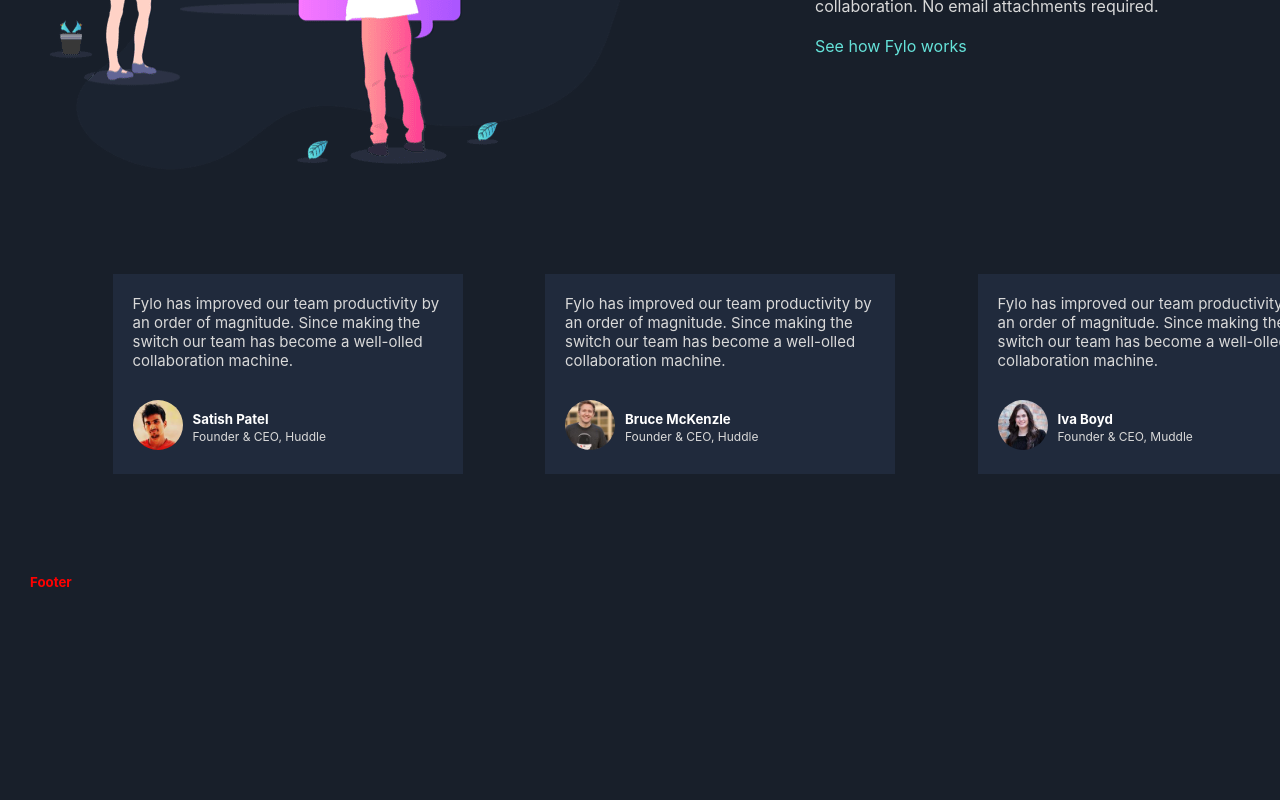
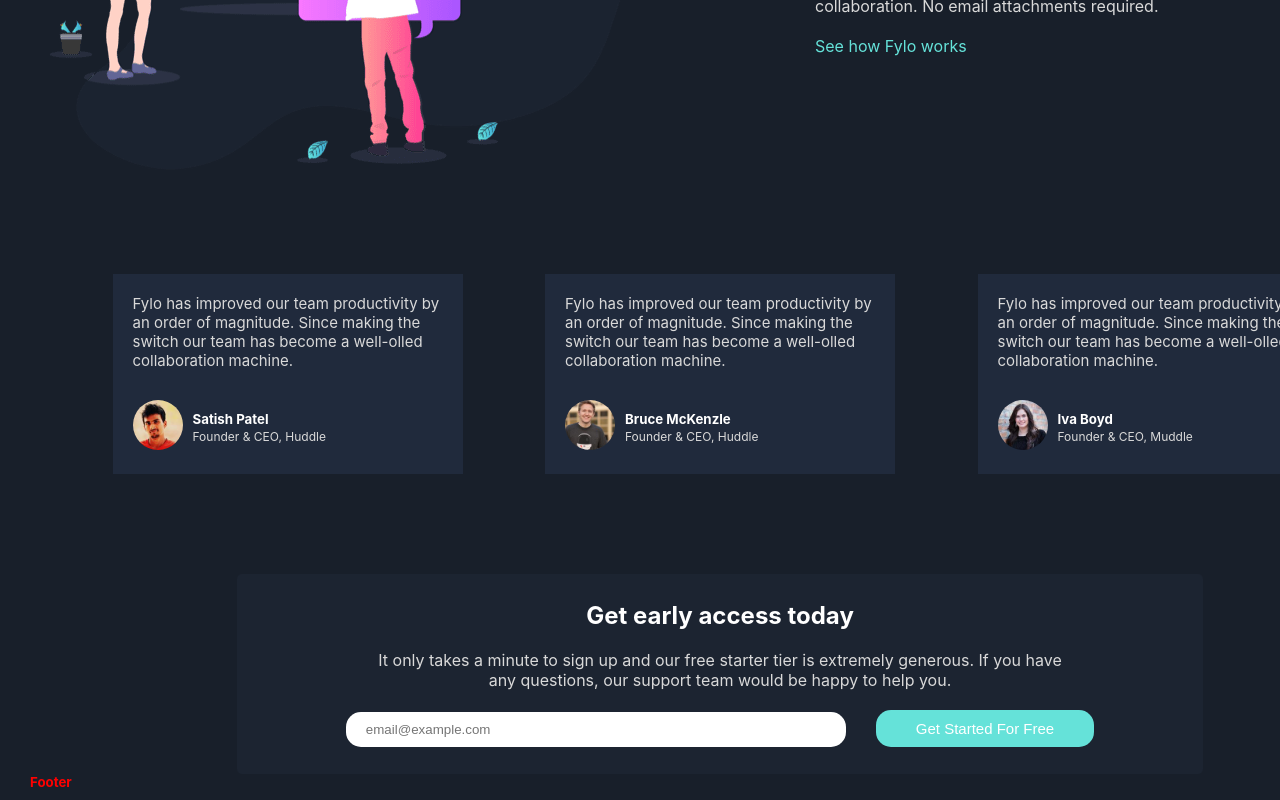
Before and after one commit to Shad-Islam/Fylo-dark-theme-landing-page, a React (Create React App) app: page / in a window 1280 px wide. Shown: the part 2048-2848 px from the top of the page. Before the commit the page ends 2648 px from the top, so only its background shows below. Built offline with nearby package versions, Linux system fonts and the light colour scheme; the HTML template or start-up script is replaced by a standard one.

Commit message:
Copmplete email section

```diff
--- a/src/App.js
+++ b/src/App.js
@@ -1,5 +1,6 @@
 import Banner from "./components/Banner";
 import Description from "./components/Description";
+import Email from "./components/Email";
 import Feature from "./components/Feature";
 import Footer from "./components/Footer";
 import Navbar from "./components/Navbar";
@@ -16,6 +17,7 @@
         <Feature />
         <Description />
         <Testimonial />
+        <Email />
         <Footer />
       </Container>
     </>
--- a/src/components/Email.jsx
+++ b/src/components/Email.jsx
@@ -1,9 +1,28 @@
-import React from 'react'
+import React from "react";
+import {
+  EmailText,
+  EmailInput,
+  EmailHeading,
+  EmailContainer,
+  EmailInputButton,
+  EmailInputSectioon,
+} from "./styles/email.styled";
 
 function Email() {
   return (
-    <div>Email</div>
-  )
+    <EmailContainer>
+      <EmailHeading>Get early access today</EmailHeading>
+      <EmailText>
+        It only takes a minute to sign up and our free starter tier is extremely
+        generous. If you have any questions, our support team would be happy to
+        help you.
+      </EmailText>
+      <EmailInputSectioon>
+        <EmailInput placeholder="email@example.com"></EmailInput>
+        <EmailInputButton>Get Started For Free</EmailInputButton>
+      </EmailInputSectioon>
+    </EmailContainer>
+  );
 }
 
-export default Email
+export default Email;
--- a/src/components/styles/email.styled.js
+++ b/src/components/styles/email.styled.js
@@ -1 +1,52 @@
 import styled from "styled-components";
+
+const EmailContainer = styled.div`
+  gap: 20px;
+  width: 70%;
+  height: 200px;
+  margin: 0 auto;
+  border-radius: 5px;
+  display: flex;
+  flex-direction: column;
+  justify-content: center;
+  align-items: center;
+  text-align: center;
+  background-color: hsl(217, 28%, 15%);
+`;
+
+const EmailHeading = styled.h2`
+  color: hsl(0, 0%, 100%);
+`;
+const EmailText = styled.p`
+  color: hsl(0, 0%, 85%);
+  padding: 0 130px;
+`;
+const EmailInputSectioon = styled.div``;
+
+const EmailInput = styled.input`
+  border: 0px;
+  outline: 0px;
+  width: 500px;
+  padding: 10px 20px;
+  border-radius: 15px;
+`;
+const EmailInputButton = styled.button`
+  border: 0px;
+  outline: 0px;
+  margin-left: 30px;
+  font-size: 15px;
+  cursor: pointer;
+  padding: 10px 40px;
+  border-radius: 15px;
+  color: hsl(0, 0%, 100%);
+  background-color: hsl(176, 68%, 64%);
+`;
+
+export {
+  EmailText,
+  EmailInput,
+  EmailHeading,
+  EmailContainer,
+  EmailInputButton,
+  EmailInputSectioon,
+};
```
